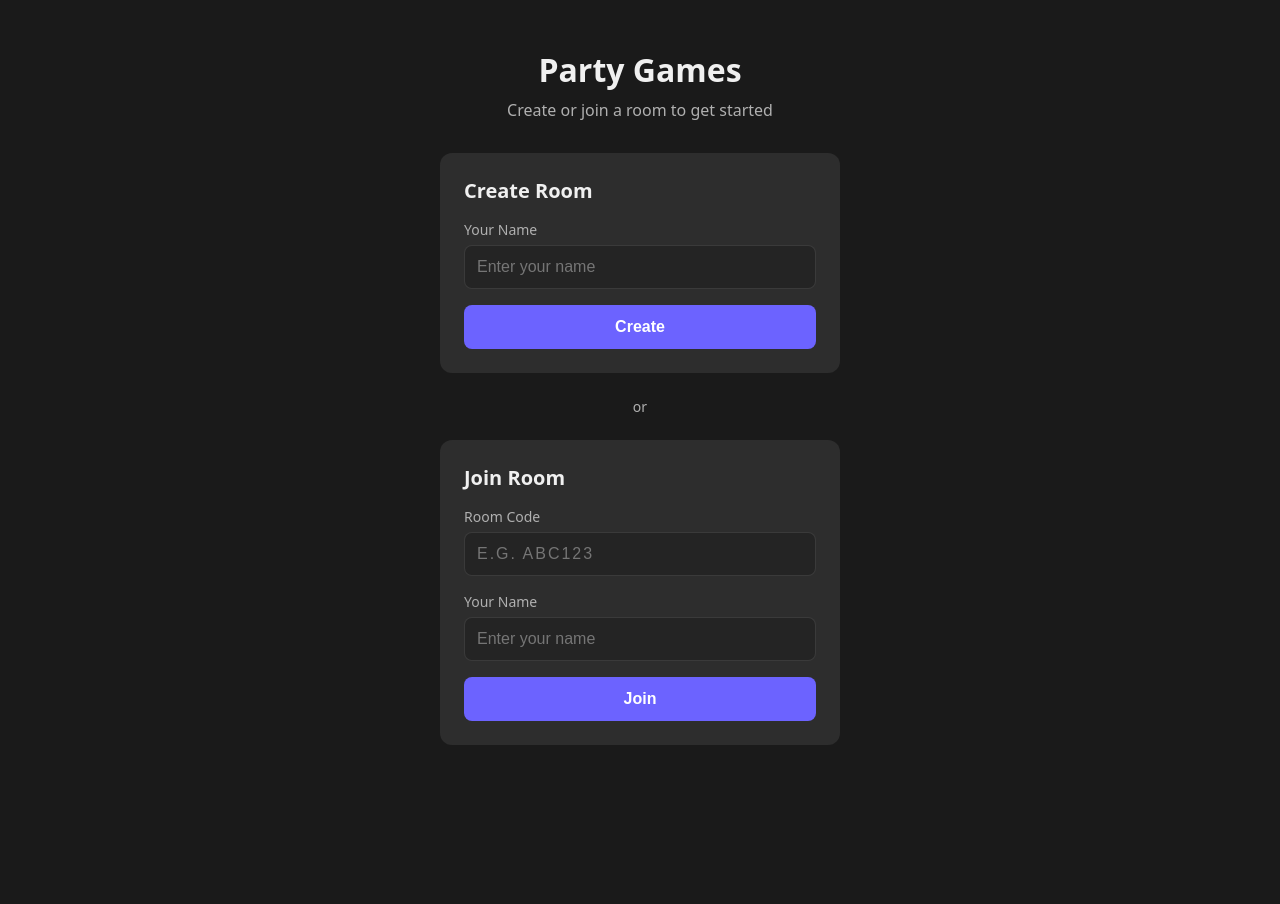
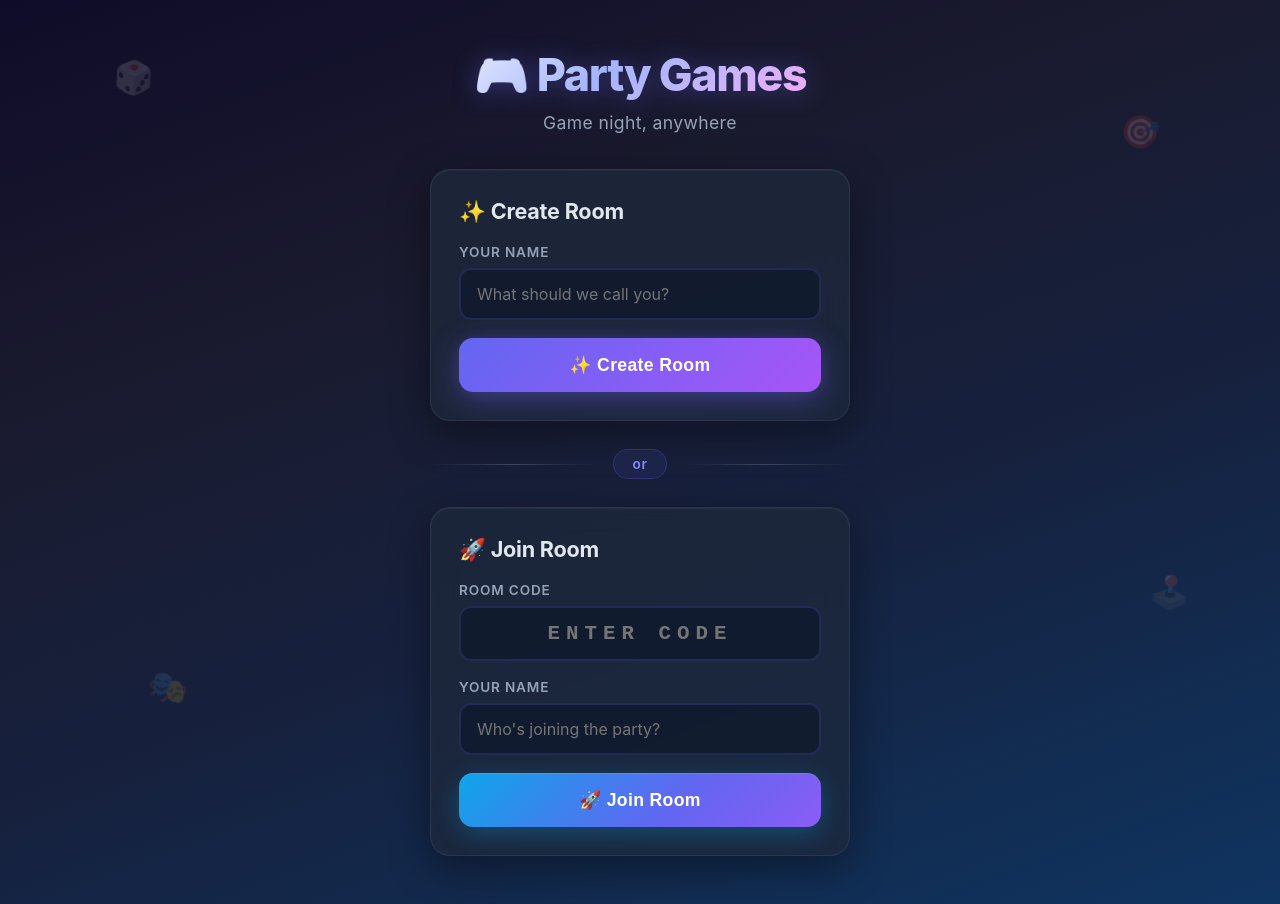
Before and after one commit to ryanmcd15/Mafia, a React (Vite) app in the folder client/: page / in a window 1280 px wide. Before the commit the page ends 800 px from the top, so only its background shows below. Built offline with nearby package versions, Linux system fonts and the light colour scheme; no server answers.

Commit message:
polish landing page UI

```diff
--- a/client/src/pages/LandingPage.tsx
+++ b/client/src/pages/LandingPage.tsx
@@ -1,7 +1,54 @@
-import React, { useState } from "react";
+import React, { useState, useEffect } from "react";
 import { createRoom, joinRoom } from "../store/platformStore";
 
 const ROOM_CODE_REGEX = /^[A-Z0-9]{6}$/;
+
+/* ─── CSS Keyframes (injected once) ─────────────────────────────────────── */
+const KEYFRAMES_ID = "landing-keyframes";
+function injectKeyframes() {
+  if (document.getElementById(KEYFRAMES_ID)) return;
+  const style = document.createElement("style");
+  style.id = KEYFRAMES_ID;
+  style.textContent = `
+    @keyframes landing-fadeInUp {
+      from { opacity: 0; transform: translateY(20px); }
+      to { opacity: 1; transform: translateY(0); }
+    }
+    @keyframes landing-float1 {
+      0%, 100% { transform: translate(0, 0) rotate(0deg); }
+      25% { transform: translate(12px, -18px) rotate(5deg); }
+      50% { transform: translate(-8px, -30px) rotate(-3deg); }
+      75% { transform: translate(15px, -12px) rotate(4deg); }
+    }
+    @keyframes landing-float2 {
+      0%, 100% { transform: translate(0, 0) rotate(0deg); }
+      25% { transform: translate(-15px, -10px) rotate(-5deg); }
+      50% { transform: translate(10px, -25px) rotate(6deg); }
+      75% { transform: translate(-12px, -15px) rotate(-2deg); }
+    }
+    @keyframes landing-float3 {
+      0%, 100% { transform: translate(0, 0) rotate(0deg); }
+      25% { transform: translate(8px, -22px) rotate(3deg); }
+      50% { transform: translate(-14px, -10px) rotate(-6deg); }
+      75% { transform: translate(6px, -28px) rotate(2deg); }
+    }
+    @keyframes landing-float4 {
+      0%, 100% { transform: translate(0, 0) rotate(0deg); }
+      25% { transform: translate(-10px, -14px) rotate(-4deg); }
+      50% { transform: translate(12px, -22px) rotate(5deg); }
+      75% { transform: translate(-8px, -8px) rotate(-3deg); }
+    }
+    @keyframes landing-glow {
+      0%, 100% { box-shadow: 0 6px 24px rgba(99, 102, 241, 0.35); }
+      50% { box-shadow: 0 8px 40px rgba(139, 92, 246, 0.55), 0 0 60px rgba(99, 102, 241, 0.2); }
+    }
+    @keyframes landing-pulse-border {
+      0%, 100% { border-color: rgba(99, 102, 241, 0.3); }
+      50% { border-color: rgba(139, 92, 246, 0.6); }
+    }
+  `;
+  document.head.appendChild(style);
+}
 
 export function LandingPage(): React.JSX.Element {
   // Create Room state
@@ -17,6 +64,10 @@ export function LandingPage(): React.JSX.Element {
   const [joinNameError, setJoinNameError] = useState<string | null>(null);
   const [joinServerError, setJoinServerError] = useState<string | null>(null);
   const [joinLoading, setJoinLoading] = useState(false);
+
+  useEffect(() => {
+    injectKeyframes();
+  }, []);
 
   function validateCreateName(value: string): boolean {
     if (value.length === 0) {
@@ -100,14 +151,23 @@ export function LandingPage(): React.JSX.Element {
 
   return (
     <div style={styles.container}>
+      {/* Floating decorative emojis */}
+      <div style={styles.floatingEmojis} aria-hidden="true">
+        <span style={{ ...styles.floatingEmoji, ...styles.float1 }}>🎲</span>
+        <span style={{ ...styles.floatingEmoji, ...styles.float2 }}>🎯</span>
+        <span style={{ ...styles.floatingEmoji, ...styles.float3 }}>🎭</span>
+        <span style={{ ...styles.floatingEmoji, ...styles.float4 }}>🕹️</span>
+      </div>
+
+      {/* Header */}
       <div style={styles.header}>
-        <h1 style={styles.title}>Party Games</h1>
-        <p style={styles.subtitle}>Create or join a room to get started</p>
+        <h1 style={styles.title}>🎮 Party Games</h1>
+        <p style={styles.tagline}>Game night, anywhere</p>
       </div>
 
       {/* Create Room Section */}
       <div style={styles.card}>
-        <h2 style={styles.cardTitle}>Create Room</h2>
+        <h2 style={styles.cardTitle}>✨ Create Room</h2>
         <form onSubmit={handleCreate} noValidate>
           <div style={styles.fieldGroup}>
             <label htmlFor="create-name" style={styles.label}>
@@ -122,7 +182,7 @@ export function LandingPage(): React.JSX.Element {
                 if (createNameError) validateCreateName(e.target.value.trim());
               }}
               onBlur={() => validateCreateName(createName.trim())}
-              placeholder="Enter your name"
+              placeholder="What should we call you?"
               maxLength={32}
               autoComplete="off"
               style={styles.input}
@@ -130,39 +190,45 @@ export function LandingPage(): React.JSX.Element {
               aria-invalid={!!createNameError}
             />
             {createNameError && (
-              <p id="create-name-error" style={styles.errorText} role="alert">
-                {createNameError}
-              </p>
+              <div id="create-name-error" style={styles.errorBox} role="alert">
+                <span style={styles.errorIcon}>⚠️</span>
+                <span>{createNameError}</span>
+              </div>
             )}
           </div>
 
           {createServerError && (
-            <p style={styles.serverError} role="alert">
-              {createServerError}
-            </p>
+            <div style={styles.errorBox} role="alert">
+              <span style={styles.errorIcon}>⚠️</span>
+              <span>{createServerError}</span>
+            </div>
           )}
 
           <button
             type="submit"
             disabled={createLoading}
             style={{
-              ...styles.button,
+              ...styles.createButton,
               opacity: createLoading ? 0.7 : 1,
+              cursor: createLoading ? "not-allowed" : "pointer",
+              animation: createLoading ? "none" : "landing-glow 2.5s ease-in-out infinite",
             }}
           >
-            {createLoading ? "Creating…" : "Create"}
+            {createLoading ? "Creating…" : "✨ Create Room"}
           </button>
         </form>
       </div>
 
       {/* Divider */}
       <div style={styles.divider}>
-        <span style={styles.dividerText}>or</span>
+        <div style={styles.dividerLine} />
+        <span style={styles.dividerPill}>or</span>
+        <div style={styles.dividerLine} />
       </div>
 
       {/* Join Room Section */}
       <div style={styles.card}>
-        <h2 style={styles.cardTitle}>Join Room</h2>
+        <h2 style={styles.cardTitle}>🚀 Join Room</h2>
         <form onSubmit={handleJoin} noValidate>
           <div style={styles.fieldGroup}>
             <label htmlFor="join-code" style={styles.label}>
@@ -178,21 +244,18 @@ export function LandingPage(): React.JSX.Element {
                 if (joinCodeError) validateJoinCode(val.trim());
               }}
               onBlur={() => validateJoinCode(joinCode.trim().toUpperCase())}
-              placeholder="e.g. ABC123"
+              placeholder="ENTER CODE"
               maxLength={6}
               autoComplete="off"
-              style={{
-                ...styles.input,
-                textTransform: "uppercase",
-                letterSpacing: "2px",
-              }}
+              style={styles.roomCodeInput}
               aria-describedby={joinCodeError ? "join-code-error" : undefined}
               aria-invalid={!!joinCodeError}
             />
             {joinCodeError && (
-              <p id="join-code-error" style={styles.errorText} role="alert">
-                {joinCodeError}
-              </p>
+              <div id="join-code-error" style={styles.errorBox} role="alert">
+                <span style={styles.errorIcon}>⚠️</span>
+                <span>{joinCodeError}</span>
+              </div>
             )}
           </div>
 
@@ -209,7 +272,7 @@ export function LandingPage(): React.JSX.Element {
                 if (joinNameError) validateJoinName(e.target.value.trim());
               }}
               onBlur={() => validateJoinName(joinName.trim())}
-              placeholder="Enter your name"
+              placeholder="Who's joining the party?"
               maxLength={20}
               autoComplete="off"
               style={styles.input}
@@ -217,27 +280,30 @@ export function LandingPage(): React.JSX.Element {
               aria-invalid={!!joinNameError}
             />
             {joinNameError && (
-              <p id="join-name-error" style={styles.errorText} role="alert">
-                {joinNameError}
-              </p>
+              <div id="join-name-error" style={styles.errorBox} role="alert">
+                <span style={styles.errorIcon}>⚠️</span>
+                <span>{joinNameError}</span>
+              </div>
             )}
           </div>
 
           {joinServerError && (
-            <p style={styles.serverError} role="alert">
-              {joinServerError}
-            </p>
+            <div style={styles.errorBox} role="alert">
+              <span style={styles.errorIcon}>⚠️</span>
+              <span>{joinServerError}</span>
+            </div>
           )}
 
           <button
             type="submit"
             disabled={joinLoading}
             style={{
-              ...styles.button,
+              ...styles.joinButton,
               opacity: joinLoading ? 0.7 : 1,
+              cursor: joinLoading ? "not-allowed" : "pointer",
             }}
           >
-            {joinLoading ? "Joining…" : "Join"}
+            {joinLoading ? "Joining…" : "🚀 Join Room"}
           </button>
         </form>
       </div>
@@ -245,104 +311,228 @@ export function LandingPage(): React.JSX.Element {
   );
 }
 
+/* ─── STYLES ─────────────────────────────────────────────────────────────── */
 const styles: Record<string, React.CSSProperties> = {
   container: {
     minHeight: "100vh",
-    backgroundColor: "var(--bg-primary, #1a1a2e)",
-    color: "var(--text-primary, #ffffff)",
+    background: "linear-gradient(160deg, #0f0c29 0%, #1a1a2e 30%, #16213e 60%, #0f3460 100%)",
+    color: "#ffffff",
     display: "flex",
     flexDirection: "column",
     alignItems: "center",
     padding: "48px 16px",
     boxSizing: "border-box",
+    position: "relative",
+    overflow: "hidden",
+    fontFamily: "'Inter', -apple-system, BlinkMacSystemFont, 'Segoe UI', sans-serif",
   },
+
+  // ─── FLOATING EMOJIS ─────────────────────────────────────────────
+  floatingEmojis: {
+    position: "absolute",
+    top: 0,
+    left: 0,
+    right: 0,
+    bottom: 0,
+    pointerEvents: "none",
+    overflow: "hidden",
+  },
+  floatingEmoji: {
+    position: "absolute",
+    fontSize: "2rem",
+    opacity: 0.15,
+    userSelect: "none",
+  },
+  float1: {
+    top: "8%",
+    left: "8%",
+    animation: "landing-float1 8s ease-in-out infinite",
+  },
+  float2: {
+    top: "15%",
+    right: "10%",
+    animation: "landing-float2 10s ease-in-out infinite",
+  },
+  float3: {
+    bottom: "20%",
+    left: "12%",
+    animation: "landing-float3 9s ease-in-out infinite",
+  },
+  float4: {
+    bottom: "30%",
+    right: "8%",
+    animation: "landing-float4 11s ease-in-out infinite",
+  },
+
+  // ─── HEADER ───────────────────────────────────────────────────────
   header: {
     textAlign: "center",
-    marginBottom: "32px",
+    marginBottom: "36px",
+    animation: "landing-fadeInUp 0.5s ease-out",
+    position: "relative",
+    zIndex: 1,
   },
   title: {
-    fontSize: "2rem",
-    fontWeight: 700,
+    fontSize: "2.8rem",
+    fontWeight: 800,
     margin: 0,
-    color: "var(--text-primary, #ffffff)",
+    letterSpacing: "-0.03em",
+    background: "linear-gradient(135deg, #e0e7ff 0%, #a5b4fc 40%, #c4b5fd 70%, #f0abfc 100%)",
+    WebkitBackgroundClip: "text",
+    WebkitTextFillColor: "transparent",
+    filter: "drop-shadow(0 2px 12px rgba(99, 102, 241, 0.4))",
   },
-  subtitle: {
-    fontSize: "1rem",
-    color: "var(--text-secondary, #b0b0b0)",
-    marginTop: "8px",
+  tagline: {
+    fontSize: "1.1rem",
+    color: "#94a3b8",
+    marginTop: "10px",
+    fontWeight: 400,
+    letterSpacing: "0.02em",
   },
+
+  // ─── CARDS ────────────────────────────────────────────────────────
   card: {
-    backgroundColor: "var(--bg-secondary, #2d2d44)",
-    borderRadius: "12px",
-    padding: "24px",
     width: "100%",
-    maxWidth: "400px",
+    maxWidth: "420px",
+    padding: "28px",
+    backgroundColor: "rgba(30, 41, 59, 0.75)",
+    borderRadius: "20px",
+    border: "1px solid rgba(148, 163, 184, 0.12)",
+    backdropFilter: "blur(12px)",
+    boxShadow: "0 12px 40px rgba(0, 0, 0, 0.4), inset 0 1px 0 rgba(255, 255, 255, 0.05)",
     boxSizing: "border-box",
+    animation: "landing-fadeInUp 0.6s ease-out",
+    position: "relative",
+    zIndex: 1,
   },
   cardTitle: {
-    fontSize: "1.25rem",
-    fontWeight: 600,
-    margin: "0 0 16px 0",
-    color: "var(--text-primary, #ffffff)",
+    fontSize: "1.35rem",
+    fontWeight: 700,
+    margin: "0 0 20px 0",
+    color: "#e2e8f0",
+    letterSpacing: "-0.01em",
   },
+
+  // ─── FORM FIELDS ──────────────────────────────────────────────────
   fieldGroup: {
-    marginBottom: "16px",
+    marginBottom: "18px",
   },
   label: {
     display: "block",
-    fontSize: "0.875rem",
-    fontWeight: 500,
-    color: "var(--text-secondary, #b0b0b0)",
-    marginBottom: "6px",
+    fontSize: "0.85rem",
+    fontWeight: 600,
+    color: "#94a3b8",
+    marginBottom: "8px",
+    textTransform: "uppercase",
+    letterSpacing: "0.06em",
   },
   input: {
     width: "100%",
-    minHeight: "44px",
-    padding: "10px 12px",
+    minHeight: "52px",
+    padding: "14px 16px",
     fontSize: "1rem",
-    borderRadius: "8px",
-    border: "1px solid rgba(255, 255, 255, 0.1)",
-    backgroundColor: "rgba(0, 0, 0, 0.2)",
-    color: "var(--text-primary, #ffffff)",
+    borderRadius: "12px",
+    border: "2px solid rgba(99, 102, 241, 0.2)",
+    backgroundColor: "rgba(15, 23, 42, 0.7)",
+    color: "#f1f5f9",
     outline: "none",
     boxSizing: "border-box",
+    transition: "border-color 0.25s ease, box-shadow 0.25s ease",
+    fontFamily: "inherit",
   },
-  errorText: {
-    fontSize: "0.8rem",
-    color: "var(--danger, #ff4757)",
-    margin: "4px 0 0 0",
+  roomCodeInput: {
+    width: "100%",
+    minHeight: "52px",
+    padding: "14px 16px",
+    fontSize: "1.3rem",
+    borderRadius: "12px",
+    border: "2px solid rgba(99, 102, 241, 0.2)",
+    backgroundColor: "rgba(15, 23, 42, 0.7)",
+    color: "#a5b4fc",
+    outline: "none",
+    boxSizing: "border-box",
+    transition: "border-color 0.25s ease, box-shadow 0.25s ease",
+    fontFamily: "'JetBrains Mono', 'Fira Code', 'Courier New', monospace",
+    letterSpacing: "6px",
+    textAlign: "center",
+    textTransform: "uppercase",
+    fontWeight: 700,
   },
-  serverError: {
-    fontSize: "0.875rem",
-    color: "var(--danger, #ff4757)",
-    backgroundColor: "rgba(255, 71, 87, 0.1)",
-    borderRadius: "6px",
-    padding: "8px 12px",
+
+  // ─── ERROR DISPLAY ────────────────────────────────────────────────
+  errorBox: {
+    display: "flex",
+    alignItems: "center",
+    gap: "8px",
+    fontSize: "0.85rem",
+    color: "#fca5a5",
+    fontWeight: 500,
+    padding: "10px 14px",
+    backgroundColor: "rgba(239, 68, 68, 0.1)",
+    borderRadius: "10px",
+    border: "1px solid rgba(239, 68, 68, 0.25)",
+    marginTop: "8px",
     marginBottom: "12px",
   },
-  button: {
+  errorIcon: {
+    fontSize: "0.9rem",
+    flexShrink: 0,
+  },
+
+  // ─── BUTTONS ──────────────────────────────────────────────────────
+  createButton: {
     width: "100%",
-    minHeight: "44px",
-    padding: "12px 24px",
-    fontSize: "1rem",
-    fontWeight: 600,
-    borderRadius: "8px",
+    minHeight: "54px",
+    padding: "16px 24px",
+    fontSize: "1.1rem",
+    fontWeight: 700,
+    borderRadius: "14px",
     border: "none",
-    backgroundColor: "var(--accent, #6c63ff)",
+    background: "linear-gradient(135deg, #6366f1 0%, #8b5cf6 60%, #a855f7 100%)",
     color: "#ffffff",
-    cursor: "pointer",
+    boxShadow: "0 6px 24px rgba(99, 102, 241, 0.35), inset 0 1px 0 rgba(255, 255, 255, 0.1)",
+    transition: "transform 0.15s ease, box-shadow 0.2s ease, opacity 0.2s ease",
+    letterSpacing: "0.02em",
   },
+  joinButton: {
+    width: "100%",
+    minHeight: "54px",
+    padding: "16px 24px",
+    fontSize: "1.1rem",
+    fontWeight: 700,
+    borderRadius: "14px",
+    border: "none",
+    background: "linear-gradient(135deg, #0ea5e9 0%, #6366f1 60%, #8b5cf6 100%)",
+    color: "#ffffff",
+    boxShadow: "0 6px 24px rgba(14, 165, 233, 0.3), inset 0 1px 0 rgba(255, 255, 255, 0.1)",
+    transition: "transform 0.15s ease, box-shadow 0.2s ease, opacity 0.2s ease",
+    letterSpacing: "0.02em",
+  },
+
+  // ─── DIVIDER ──────────────────────────────────────────────────────
   divider: {
     display: "flex",
     alignItems: "center",
     width: "100%",
-    maxWidth: "400px",
-    margin: "24px 0",
+    maxWidth: "420px",
+    margin: "28px 0",
+    gap: "16px",
+    position: "relative",
+    zIndex: 1,
   },
-  dividerText: {
+  dividerLine: {
     flex: 1,
-    textAlign: "center",
-    fontSize: "0.875rem",
-    color: "var(--text-secondary, #b0b0b0)",
+    height: "1px",
+    background: "linear-gradient(90deg, transparent 0%, rgba(148, 163, 184, 0.3) 50%, transparent 100%)",
+  },
+  dividerPill: {
+    fontSize: "0.85rem",
+    fontWeight: 600,
+    color: "#818cf8",
+    padding: "6px 18px",
+    backgroundColor: "rgba(99, 102, 241, 0.1)",
+    borderRadius: "999px",
+    border: "1px solid rgba(99, 102, 241, 0.25)",
+    letterSpacing: "0.05em",
   },
 };
```
